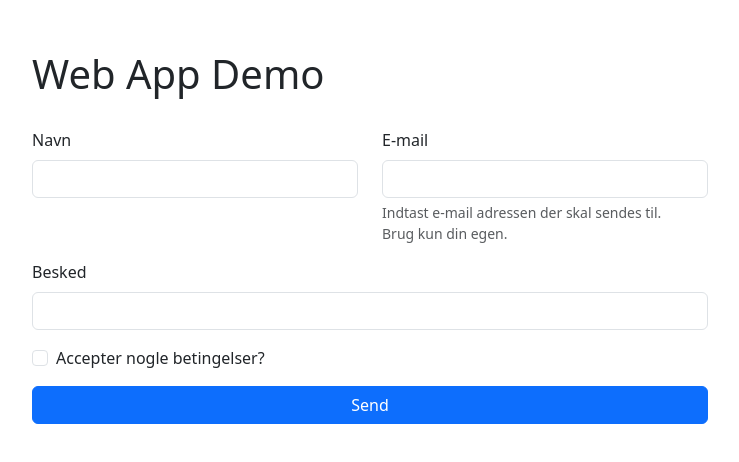
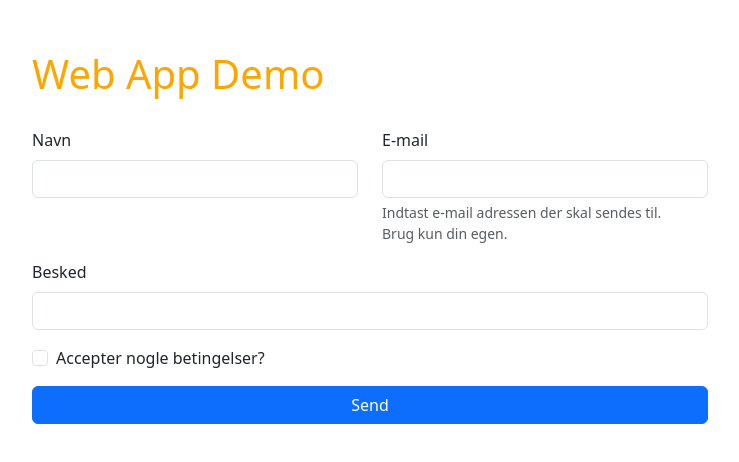
Before and after one commit to jaco2716/react-demo-web-app, a React (Vite) app: page / in a window 1280 px wide. Shown: the top 462 px of the page, without its empty margins (270-1009 px from the left). Built offline with nearby package versions, Linux system fonts and the light colour scheme.

Commit message:
update build for gh-pages

```diff
--- a/src/App.tsx
+++ b/src/App.tsx
@@ -29,7 +29,7 @@ function App() {
           color="danger"
           onClick={() => setShowAlert(true)}
         /> */}
-        <h1 style={{ height: "70px" }}>Web App Demo</h1>
+        <h1 style={{ height: "70px", color: "orange" }}>Web App Demo</h1>
         <ContactUs onSubmit={handleSubmit} onInvalid={handleSubmitError} />
         <div style={{ height: "20px" }}></div>
         {showSentAlert && (
```
Also changed, not shown: 2 other files (tests, documents, lock files or other folders).
